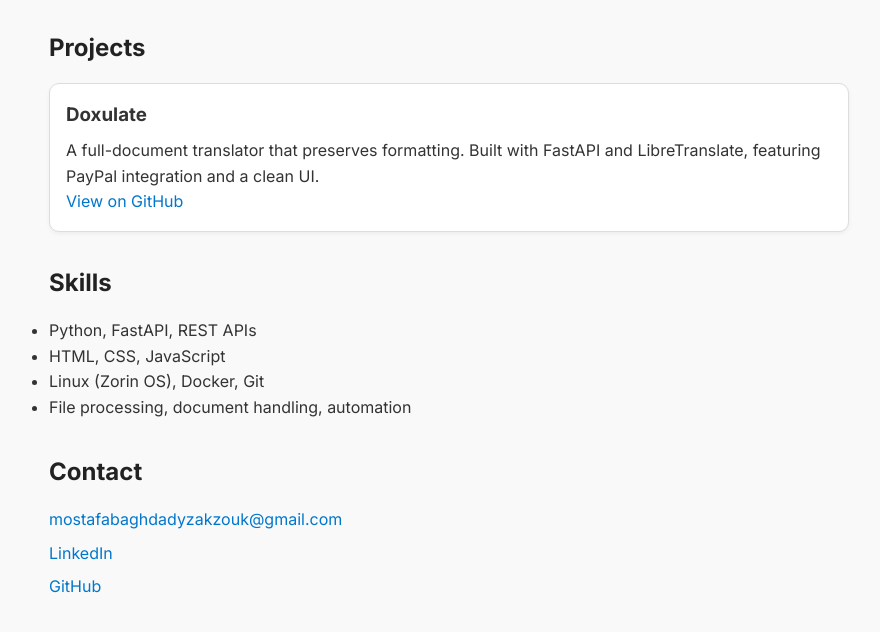
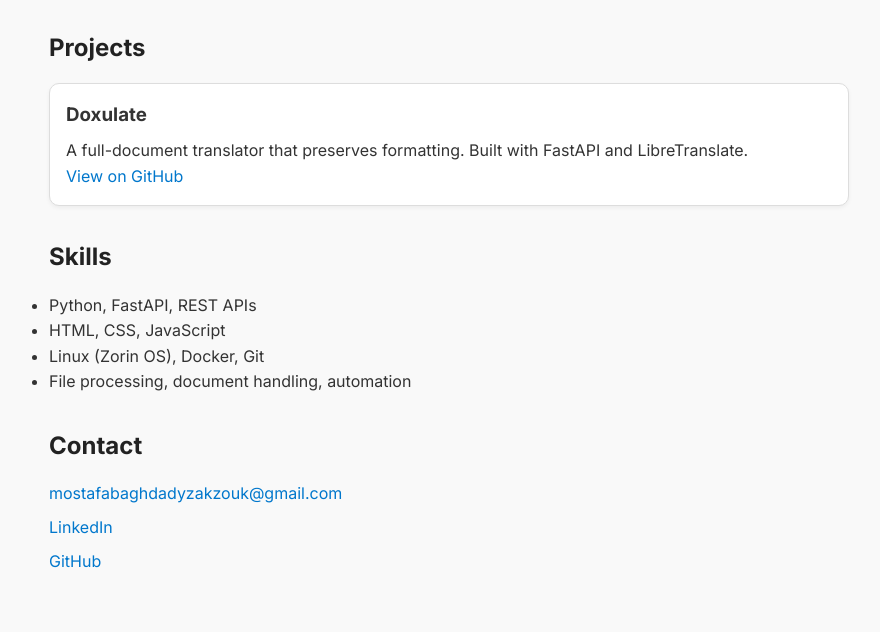
Before and after one commit to Jentcold/Mostafa-s-portfolio, a plain HTML site: page index.html in a window 1280 px wide. Shown: the part 130-762 px from the top of the page, without its empty margins (191-1071 px from the left). Drawn offline with Linux system fonts and the light colour scheme.

Commit message:
Update index.html

```diff
--- a/index.html
+++ b/index.html
@@ -74,7 +74,7 @@
       <h2>Projects</h2>
       <div class="project">
         <h3>Doxulate</h3>
-        <p>A full-document translator that preserves formatting. Built with FastAPI and LibreTranslate, featuring PayPal integration and a clean UI.</p>
+        <p>A full-document translator that preserves formatting. Built with FastAPI and LibreTranslate.</p>
         <p><a href="https://github.com/Jentcold/Doxulate" target="_blank">View on GitHub</a></p>
       </div>
     </section>
```
